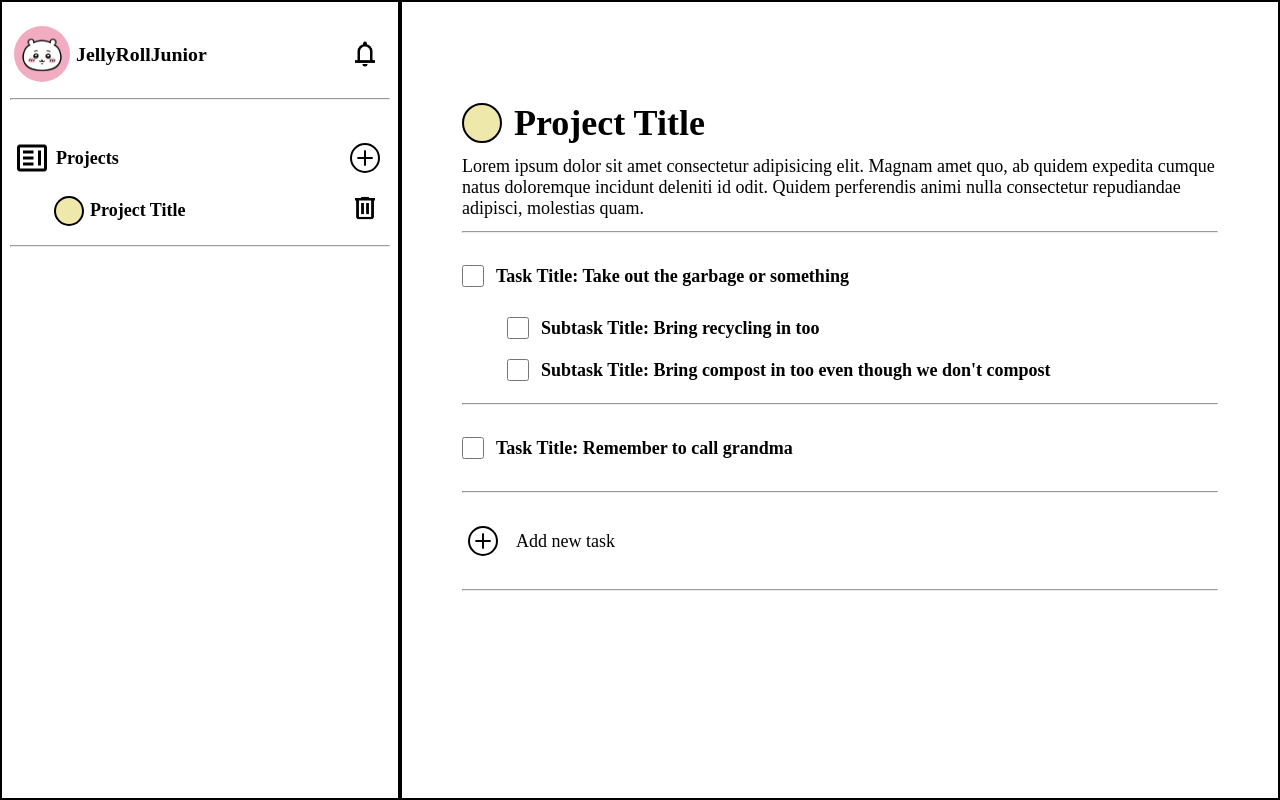
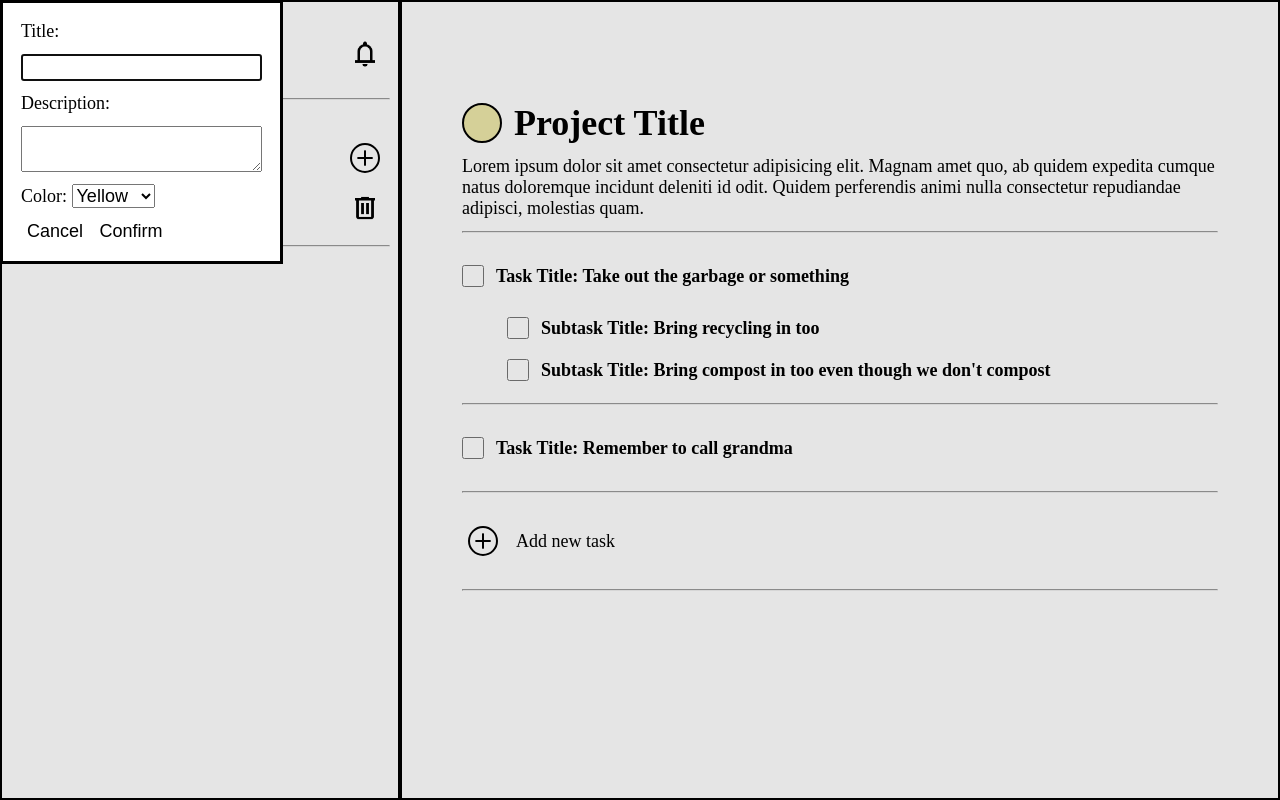
Before and after one commit to JellyRollJunior/shisa-todo-list, a website built with webpack: page src/index.html in a window 1280 px wide. Both pictures are taken after a click on the button 365 px from the left and 158 px from the top of the page. Built offline with nearby package versions, Linux system fonts and the light colour scheme.

Commit message:
Show new project dialog on click add project button

```diff
--- a/src/index.html
+++ b/src/index.html
@@ -30,7 +30,7 @@
           <img src="./images/clarify.png" alt="project icon" />
           <h2>Projects</h2>
         </div>
-        <button class="add-project center-content">
+        <button id="new-project-btn" class="add-project center-content">
           <img src="./images/add.png" alt="plus icon" class="icon-button" />
         </button>
       </div>
@@ -78,4 +78,28 @@
       </div>
     </form>
   </dialog>
+  <dialog id="new-project-dialog">
+    <form>
+      <label for="project-title-input">
+        Title:
+      </label>
+      <input id="project-title-input" type="text" />
+
+      <label for="project-description-textarea">Description: </label>
+      <textarea id="project-description-textarea"></textarea>
+      <label>
+        Color:
+        <select id="color-select">
+          <option value="default">Yellow</option>
+          <option>Blue</option>
+          <option>Red</option>
+          <option>Orange</option>
+        </select>
+      </label>
+      <div>
+        <button value="cancel" formmethod="dialog">Cancel</button>
+        <button class="confirm" value="default">Confirm</button>
+      </div>
+    </form>
+  </dialog>
 </html>
--- a/src/project/project.view.js
+++ b/src/project/project.view.js
@@ -12,6 +12,18 @@ const View = (function () {
     const getElement = (selector) => {
         return document.querySelector(selector);
     };
+
+    const contentRoot = getElement(".project-content");
+
+    const newTaskButton = getElement("#new-task-btn");
+    const newTaskDialog = getElement("#new-task-dialog");
+    const taskTitleInput = getElement("#task-title-input");
+    const taskDescriptionTextarea = getElement("#task-description-textarea");
+    const taskDueDateInput = getElement("#due-date-input");
+    const taskPriorityInput = getElement("#priority-select");
+
+    const newProjectButton = getElement("#new-project-btn");
+    const newProjectDialog = getElement("#new-project-dialog");
 
     const renderSidebar = (projects) => {
         const projectRoot = getElement("ul.projects");
@@ -42,7 +54,6 @@ const View = (function () {
         }
     };
 
-    const contentRoot = getElement(".project-content");
     const renderProjectHeader = (project) => {
         const projectTitleWrapper = createElement(
             "div",
@@ -137,16 +148,6 @@ const View = (function () {
         contentRoot.textContent = "";
     }
 
-    const newTaskDialog = getElement("#new-task-dialog");
-    const newTaskButton = getElement("#new-task-btn");
-    newTaskButton.addEventListener("click", () => {
-        newTaskDialog.showModal();
-    });
-
-    const taskTitleInput = getElement("#task-title-input");
-    const taskDescriptionTextarea = getElement("#task-description-textarea");
-    const taskDueDateInput = getElement("#due-date-input");
-    const taskPriorityInput = getElement("#priority-select");
     const resetTaskDialog = () => {
         taskTitleInput.value = "";
         taskDescriptionTextarea.value = "";
@@ -167,5 +168,13 @@ const View = (function () {
         })
     }
 
+    newTaskButton.addEventListener("click", () => {
+        newTaskDialog.showModal();
+    });
+
+    newProjectButton.addEventListener("click", () => {
+        newProjectDialog.showModal();
+    })
+
     return { renderSidebar, renderContent, clearContent, bindConfirmNewTaskButton};
 })();
```
